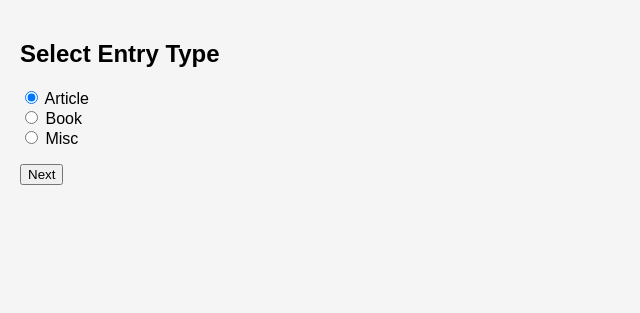
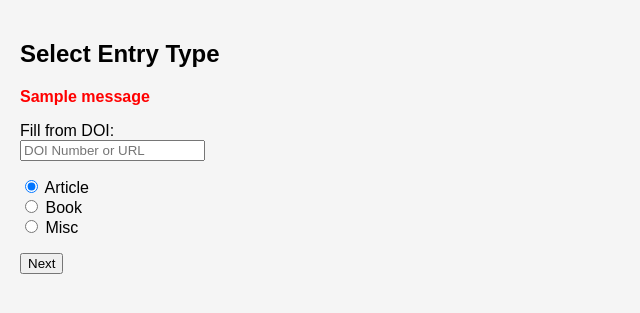
Before and after one commit to mistablasta/ohtu-miniprojekti, a Flask app: page /new_entry in a window 1280 px wide. Shown: the top 313 px of the page, without its empty margins (0-640 px from the left). Run offline with Flask 3, Linux system fonts and the light colour scheme; one stand-in notice (Sample message) is shown.

Commit message:
feature: user input, display error message, error checking, edit redirection

```diff
--- a/src/app.py
+++ b/src/app.py
@@ -28,6 +28,7 @@ def new_entry():
 
 @app.route("/add_entry_form", methods=["GET"])
 def add_entry_form():
+    doi = request.args.get("doi")
     entry_type_str = request.args.get("type")
     entry_type = type_from_str(entry_type_str)
     all_tags = repository.get_all_tags()
@@ -35,6 +36,14 @@ def add_entry_form():
     # Invalid entry type
     if entry_type is None:
         return render_template("select_entry_type.html", types=Type)
+
+    if doi:
+        try:
+            entryid = dictionary_to_entry(doi)
+        except ValueError as e:
+            flash(str(e))
+            return redirect("/new_entry")
+        return redirect(f"/edit_entry/{entryid}")
 
     return render_template("add_entry.html", entry_type=entry_type, all_tags=all_tags)
 
@@ -142,6 +151,7 @@ def doi_to_dictionary(doi: str):
             url = doi
         else:
             url = f"https://doi.org/{doi}"
+
         headers = {"Accept": "text/bibliography; style=bibtex"}
         r = requests.get(url, headers = headers, timeout=10)
         r.encoding = "utf-8"
@@ -149,6 +159,9 @@ def doi_to_dictionary(doi: str):
 
         parser = bibtexparser.loads(bib)
         bibdict = parser.entries
+
+        if not bibdict:
+            return {"error": f"No BibTeX entry found for DOI {doi}"}
 
         res = {}
         for dic in bibdict:
@@ -162,6 +175,9 @@ def doi_to_dictionary(doi: str):
 
 def dictionary_to_entry(doi: str):
     bib = doi_to_dictionary(doi)
+
+    if "error" in bib:
+        raise ValueError(bib["error"])
 
     bib_type = bib.get("ENTRYTYPE", "").lower()
     if bib_type == "article":
@@ -197,4 +213,5 @@ def dictionary_to_entry(doi: str):
         if bib_key in bib and field_enum in allowed_fields
     }
 
-    repository.create(key, etype, fields)
+    entryid = repository.create(key, etype, fields)
+    return entryid
--- a/src/repositories/entry_repository.py
+++ b/src/repositories/entry_repository.py
@@ -29,6 +29,7 @@ def create(key: str, type: Type, fields: dict, tags: list[str] | None = None):
         _link_tags_to_entry(entry_id, tags)
 
     db.session.commit()
+    return entry_id # for DOI autofill edit page fetching
 
 def _link_tags_to_entry(entry_id: int, tags: list[str]):
 
--- a/src/templates/select_entry_type.html
+++ b/src/templates/select_entry_type.html
@@ -8,8 +8,23 @@ Select Entry Type
 
 <h2>Select Entry Type</h2>
 
+{% with messages = get_flashed_messages() %}
+  {% if messages %}
+    <p style="color: red; font-weight: bold;">
+      {{ messages[-1] }}
+    </p>
+  {% endif %}
+{% endwith %}
+
+
+
 <body>
     <form action="/add_entry_form" method="get">
+
+        <p>
+            <label for="doi">Fill from DOI:</label><br>
+            <input type="text" name="doi" id="doi" placeholder="DOI Number or URL">
+        </p>
 
         {% for type in types %}
             {% set type_id = type.name.lower() %}
```
